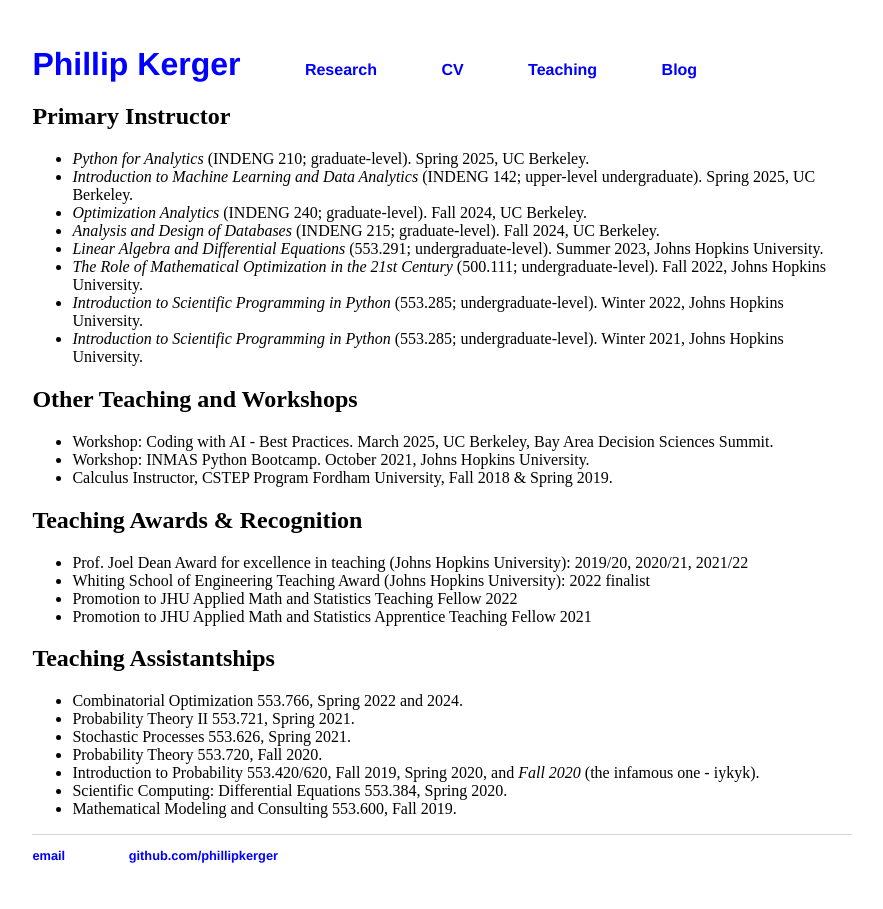
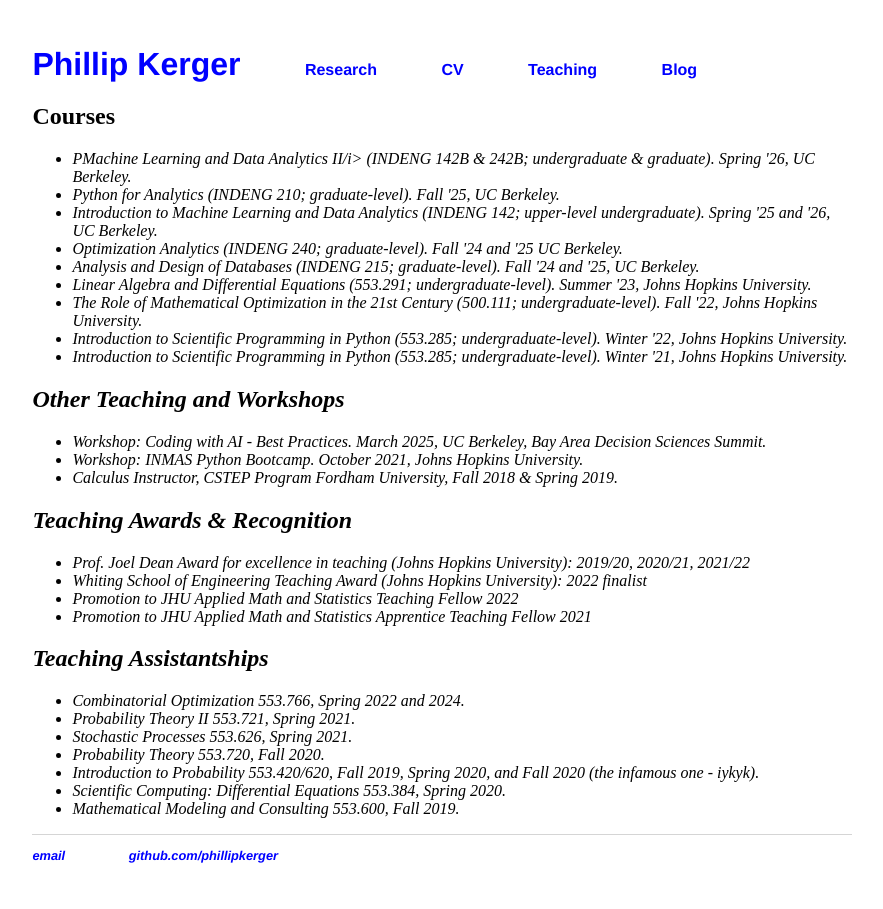
Before and after one commit to PhillipKerger/phillipkerger.github.io, a Jekyll site: the page built from teaching/index.html, in a window 1280 px wide. Shown: the whole page, without its empty margins (198-1081 px from the left). Built offline with Jekyll 4.4.1, drawn with Linux system fonts in a browser that asks for light colours.

Commit message:
Update index.html

```diff
--- a/teaching/index.html
+++ b/teaching/index.html
@@ -4,16 +4,17 @@ title: Phillip Kerger
 ---
 <div class="blurb">
 
-	<h2>Primary Instructor</h2>
+	<h2>Courses</h2>
 	<ul>
-		<li> <i>Python for Analytics</i> (INDENG 210; graduate-level). Spring 2025, UC Berkeley.</li>
-		<li> <i>Introduction to Machine Learning and Data Analytics</i> (INDENG 142; upper-level undergraduate). Spring 2025, UC Berkeley.</li>
-		<li> <i>Optimization Analytics</i> (INDENG 240; graduate-level). Fall 2024, UC Berkeley.</li>
-		<li> <i>Analysis and Design of Databases</i> (INDENG 215; graduate-level). Fall 2024, UC Berkeley.</li>
-		<li> <i>Linear Algebra and Differential Equations</i> (553.291; undergraduate-level). Summer 2023, Johns Hopkins University.</li>
-		<li> <i>The Role of Mathematical Optimization in the 21st Century</i> (500.111; undergraduate-level). Fall 2022, Johns Hopkins University.</li>
-		<li> <i>Introduction to Scientific Programming in Python</i> (553.285; undergraduate-level). Winter 2022, Johns Hopkins University. </li>
-		<li> <i>Introduction to Scientific Programming in Python</i> (553.285; undergraduate-level). Winter 2021, Johns Hopkins University. </li>
+		<li> <i>PMachine Learning and Data Analytics II/i> (INDENG 142B & 242B; undergraduate & graduate). Spring '26, UC Berkeley.</li>
+		<li> <i>Python for Analytics</i> (INDENG 210; graduate-level). Fall '25, UC Berkeley.</li>
+		<li> <i>Introduction to Machine Learning and Data Analytics</i> (INDENG 142; upper-level undergraduate). Spring '25 and '26, UC Berkeley.</li>
+		<li> <i>Optimization Analytics</i> (INDENG 240; graduate-level). Fall '24 and '25 UC Berkeley.</li>
+		<li> <i>Analysis and Design of Databases</i> (INDENG 215; graduate-level). Fall '24 and '25, UC Berkeley.</li>
+		<li> <i>Linear Algebra and Differential Equations</i> (553.291; undergraduate-level). Summer '23, Johns Hopkins University.</li>
+		<li> <i>The Role of Mathematical Optimization in the 21st Century</i> (500.111; undergraduate-level). Fall '22, Johns Hopkins University.</li>
+		<li> <i>Introduction to Scientific Programming in Python</i> (553.285; undergraduate-level). Winter '22, Johns Hopkins University. </li>
+		<li> <i>Introduction to Scientific Programming in Python</i> (553.285; undergraduate-level). Winter '21, Johns Hopkins University. </li>
 
 	</ul>
 
@@ -33,7 +34,6 @@ title: Phillip Kerger
 	</ul>
 
 	<h2> Teaching Assistantships</h2>
-
 		<ul>
 			<li>Combinatorial Optimization 553.766, Spring 2022 and 2024. </li>
 			<li>Probability Theory II 553.721, Spring 2021. </li>
```
